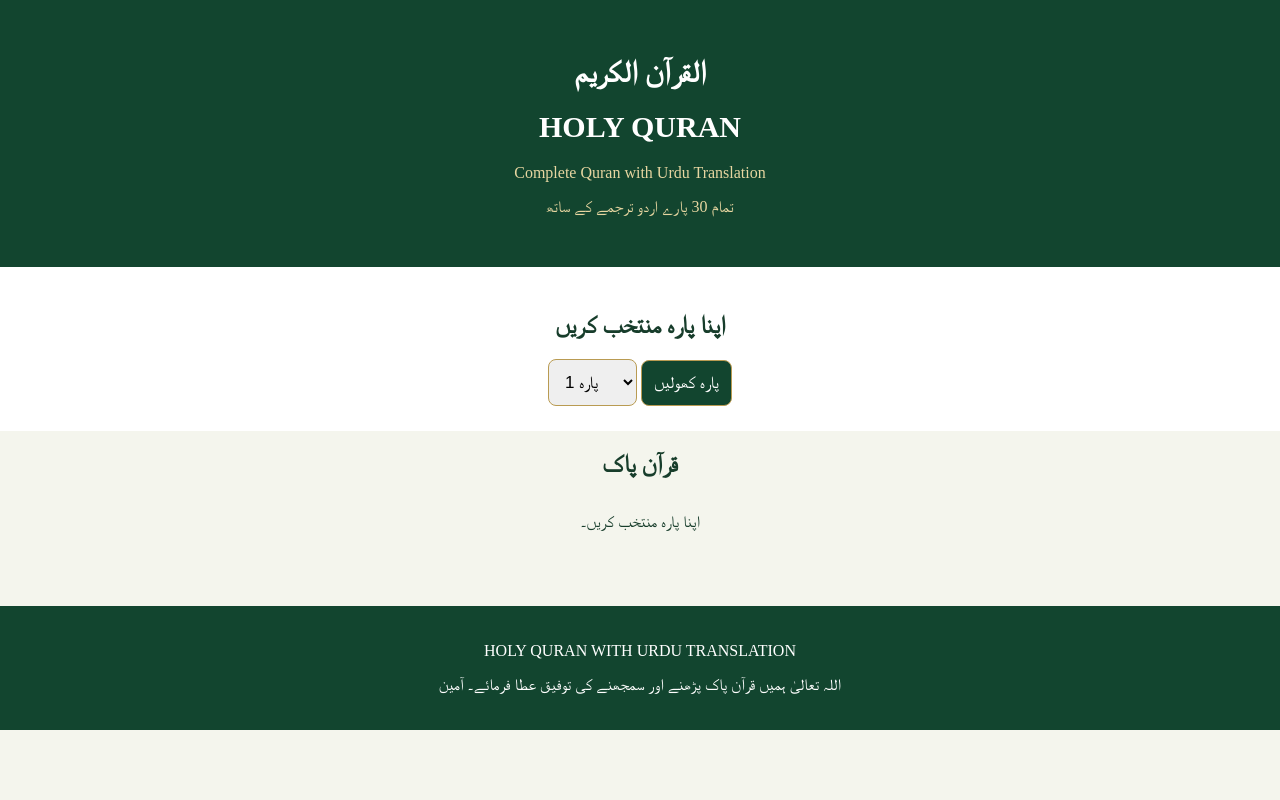
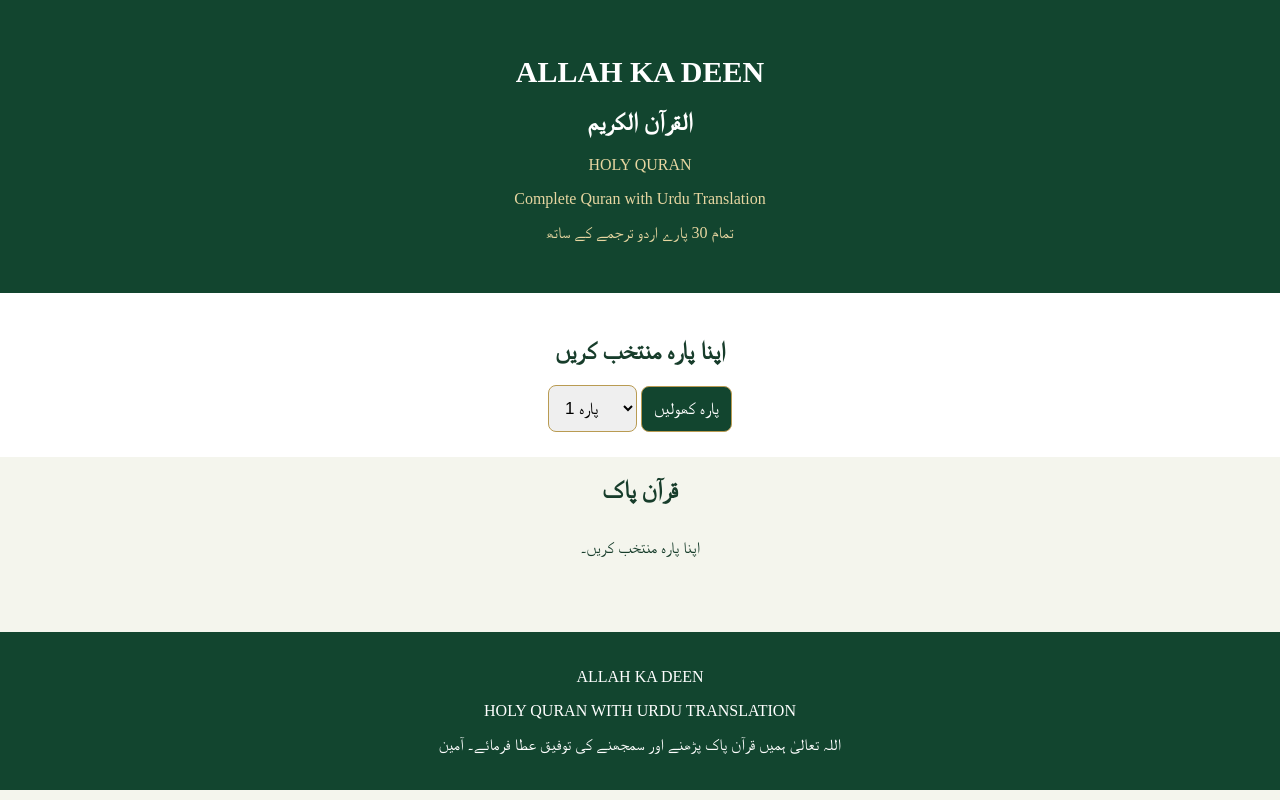
Before and after one commit to ahtishamrashid1947-cpu/ALLAH-KA-DEEN, a plain HTML site: page index.html in a window 1280 px wide. Drawn offline with Linux system fonts and the light colour scheme; a web font is replaced by a local one.

Commit message:
index.html

```diff
--- a/index.html
+++ b/index.html
@@ -1,11 +1,17 @@
+
 <!DOCTYPE html>
 <html lang="ur">
 
 <head>
+
 <meta charset="UTF-8">
 <meta name="viewport" content="width=device-width, initial-scale=1.0">
 
-<title>ALLAH KA DEEN | Quran with Urdu Tarjuma</title>
+<title>ALLAH KA DEEN</title>
+
+<meta name="description" content="ALLAH KA DEEN - Read the Holy Quran with Urdu translation.">
+
+<meta name="google-site-verification" content="">
 
 <link href="https://fonts.googleapis.com/css2?family=Amiri:wght@400;700&family=Noto+Nastaliq+Urdu&display=swap" rel="stylesheet">
 
@@ -114,10 +120,17 @@ footer {
 <body>
 
 <header>
-    <h1>القرآن الكريم</h1>
-    <h1>HOLY QURAN</h1>
+
+    <h1>ALLAH KA DEEN</h1>
+
+    <h2>القرآن الكريم</h2>
+
+    <p>HOLY QURAN</p>
+
     <p>Complete Quran with Urdu Translation</p>
+
     <p>تمام 30 پارے اردو ترجمے کے ساتھ</p>
+
 </header>
 
 <div class="menu">
@@ -172,6 +185,7 @@ footer {
 <div id="quran"></div>
 
 <footer>
+    <p>ALLAH KA DEEN</p>
     <p>HOLY QURAN WITH URDU TRANSLATION</p>
     <p>اللہ تعالیٰ ہمیں قرآن پاک پڑھنے اور سمجھنے کی توفیق عطا فرمائے۔ آمین</p>
 </footer>
```
